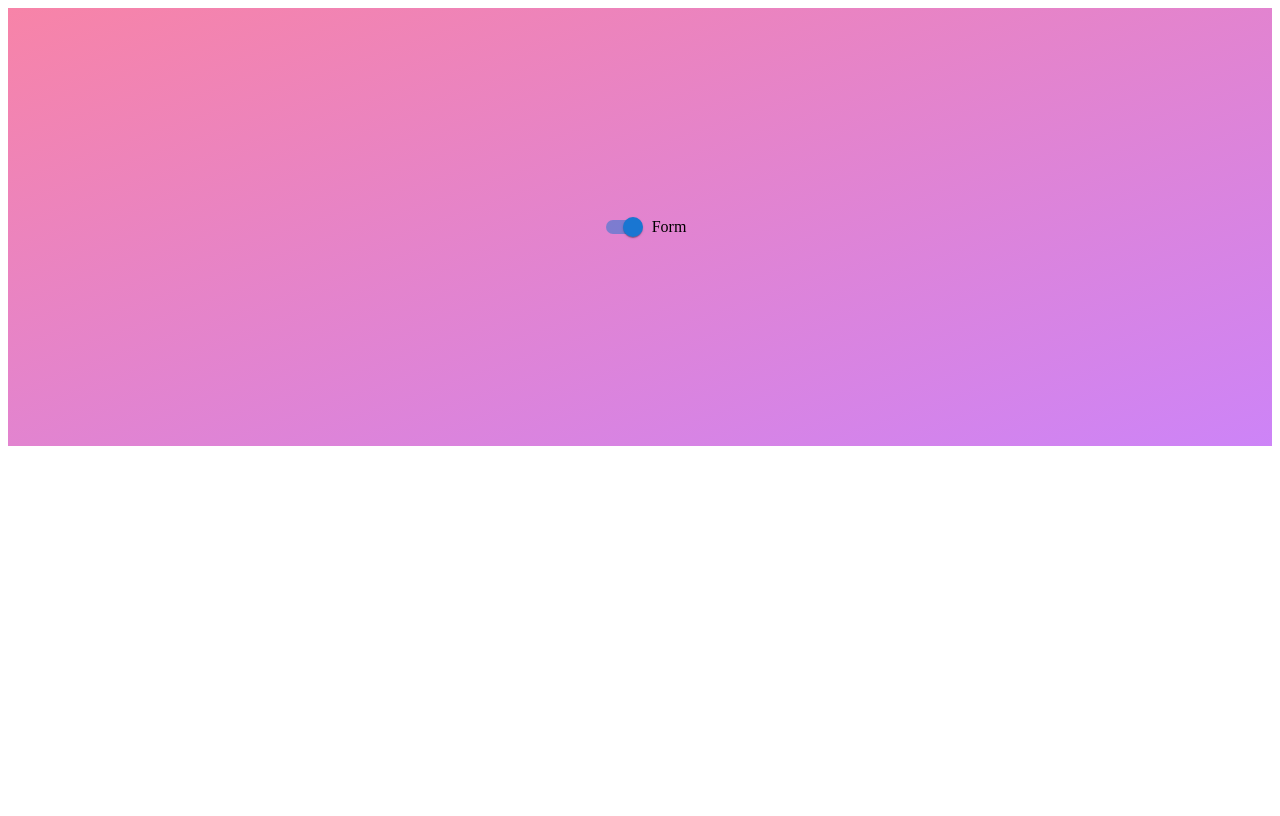
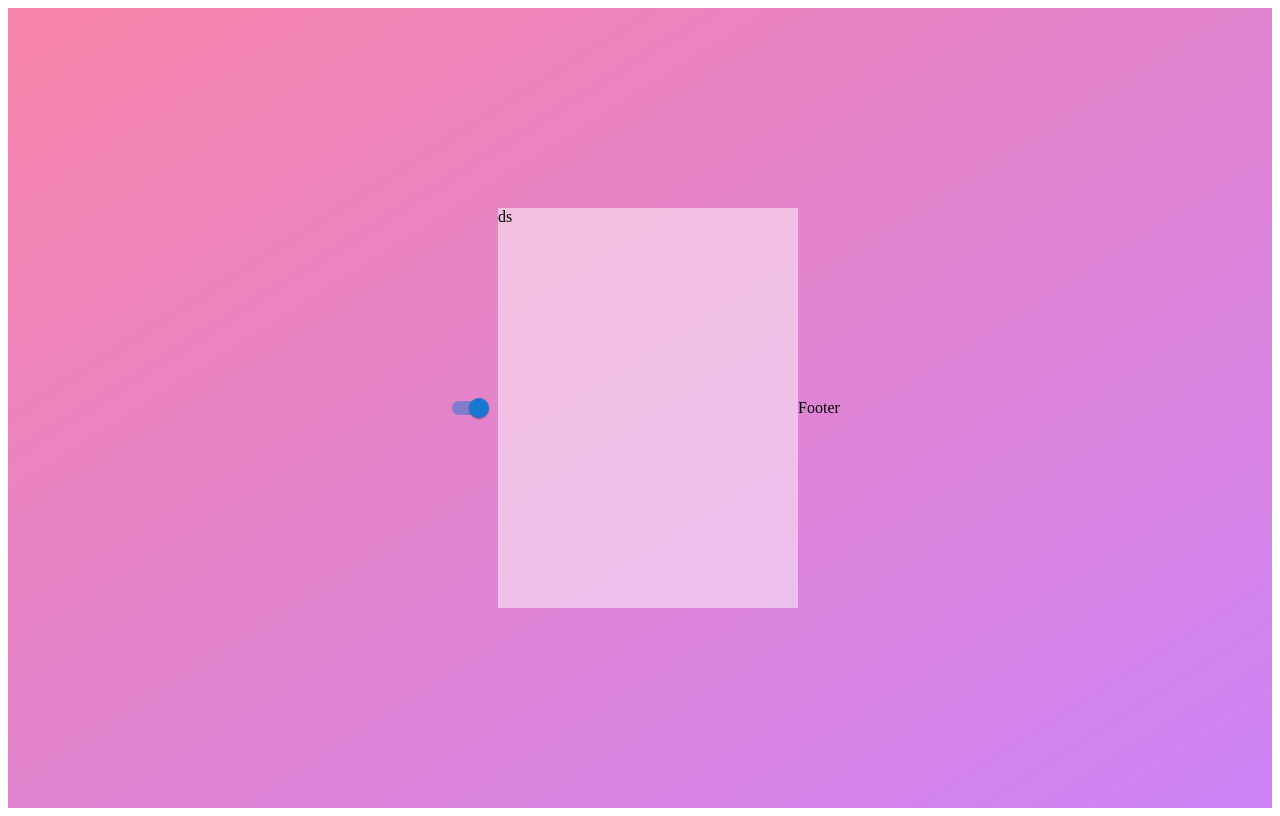
Before and after one commit to NikitOS-1/Private-Todos, a React (Create React App) app: page /login in a window 1280 px wide. Built offline with nearby package versions, Linux system fonts and the light colour scheme.

Commit message:
add container and ref button

```diff
--- a/src/App.js
+++ /dev/null
@@ -1,33 +0,0 @@
-import { Route, Routes } from "react-router-dom";
-import AuthPage from "./pages/AuthPage";
-import HomePage from "./pages/HomePage";
-import RegisterPage from "./pages/RegisterPage";
-import style from "./App.module.scss";
-import { useDispatch, useSelector } from "react-redux";
-import { Switch } from "@mui/material";
-import { isDay } from "./redux/themeReducer";
-
-function App() {
-  const dispatch = useDispatch();
-  const theme = useSelector((state) => state.theme.theme);
-  const handleChange = () => {
-    theme ? dispatch(isDay(false)) : dispatch(isDay(true));
-  };
-
-  return (
-    <div
-      className={[
-        style["wrap"],
-        `${theme ? style["day"] : style["night"]}`,
-      ].join(" ")}>
-      <Switch checked={theme} onChange={handleChange} />
-      <Routes>
-        <Route path="/" element={<HomePage />} />
-        <Route path="/login" element={<AuthPage />} />
-        <Route path="/register" element={<RegisterPage />} />
-      </Routes>
-    </div>
-  );
-}
-
-export default App;
--- a/src/components/Form.jsx
+++ b/src/components/Form.jsx
@@ -1,6 +1,6 @@
 import style from "./Form.module.scss";
 
 const Form = () => {
-  return <div className={style.wrap}>Form</div>;
+  return <div className={style.wrap}>ds</div>;
 };
 export default Form;
--- a/src/components/Form.module.scss
+++ b/src/components/Form.module.scss
@@ -1 +1,5 @@
-.wrap {}
+.wrap {
+    background-color: rgba(255, 255, 255, 0.486);
+    width: 300px;
+    height: 400px;
+}
--- /dev/null
+++ b/src/container/App/App.js
@@ -0,0 +1,23 @@
+import style from "./App.module.scss";
+import { useSelector } from "react-redux";
+import Header from "../Header/Header";
+import Main from "../Main/Main";
+import Footer from "../Footer/Footer";
+
+function App() {
+  const theme = useSelector((state) => state.theme.theme);
+
+  return (
+    <div
+      className={[
+        style["wrap"],
+        `${theme ? style["day"] : style["night"]}`,
+      ].join(" ")}>
+      <Header />
+      <Main />
+      <Footer />
+    </div>
+  );
+}
+
+export default App;
--- /dev/null
+++ b/src/container/Footer/Footer.jsx
@@ -0,0 +1,4 @@
+const Footer = () => {
+  return <div>Footer</div>;
+};
+export default Footer;
--- /dev/null
+++ b/src/container/Header/Header.jsx
@@ -0,0 +1,19 @@
+import { Switch } from "@mui/material";
+import { useDispatch, useSelector } from "react-redux";
+import { isDay } from "../../redux/themeReducer";
+
+const Header = () => {
+  const dispatch = useDispatch();
+  const theme = useSelector((state) => state.theme.theme);
+
+  const handleChange = () => {
+    theme ? dispatch(isDay(false)) : dispatch(isDay(true));
+  };
+
+  return (
+    <div>
+      <Switch checked={theme} onChange={handleChange} />
+    </div>
+  );
+};
+export default Header;
--- /dev/null
+++ b/src/container/Main/Main.jsx
@@ -0,0 +1,18 @@
+import { Route, Routes } from "react-router-dom";
+import AuthPage from "../../pages/AuthPage";
+import HomePage from "../../pages/HomePage";
+import RegisterPage from "../../pages/RegisterPage";
+
+const Main = () => {
+  return (
+    <main>
+      <Routes>
+        <Route path="/" element={<HomePage />} />
+        <Route path="/login" element={<AuthPage />} />
+        <Route path="/register" element={<RegisterPage />} />
+      </Routes>
+    </main>
+  );
+};
+
+export default Main;
--- a/src/index.js
+++ b/src/index.js
@@ -2,7 +2,7 @@ import React from "react";
 import ReactDOM from "react-dom/client";
 import { Provider } from "react-redux";
 import { BrowserRouter } from "react-router-dom";
-import App from "./App";
+import App from "./container/App/App";
 import { store } from "./redux/store";
 
 const root = ReactDOM.createRoot(document.getElementById("root"));
```
Also changed, not shown: src/container/App/App.module.scss (renamed from src/App.module.scss).
